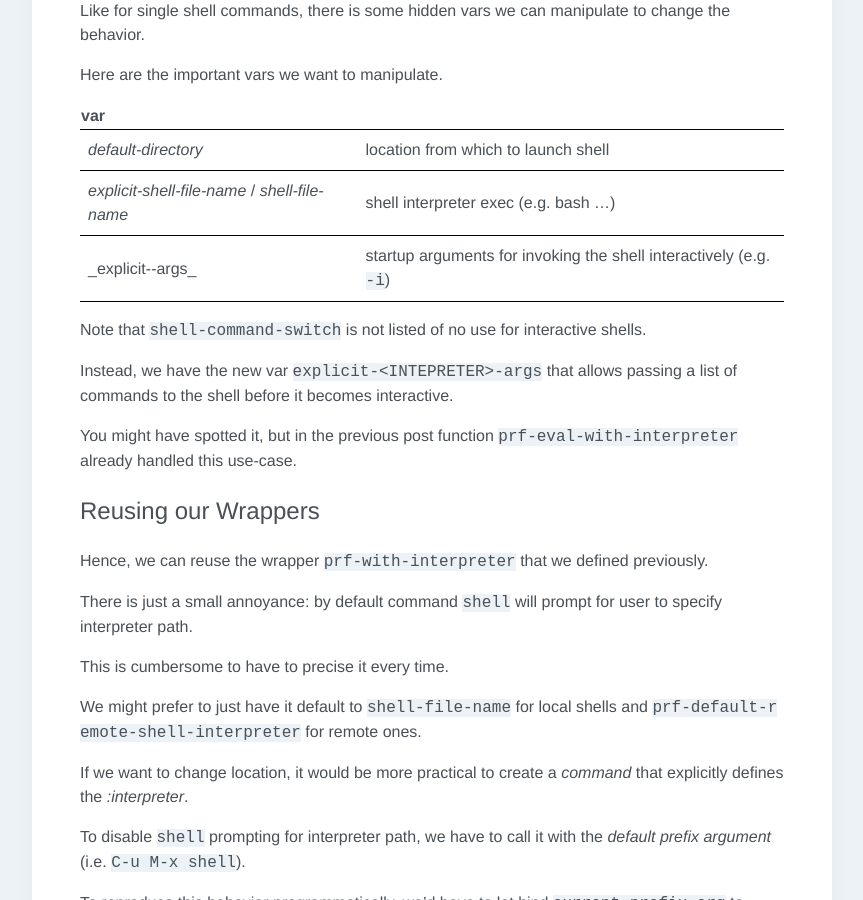
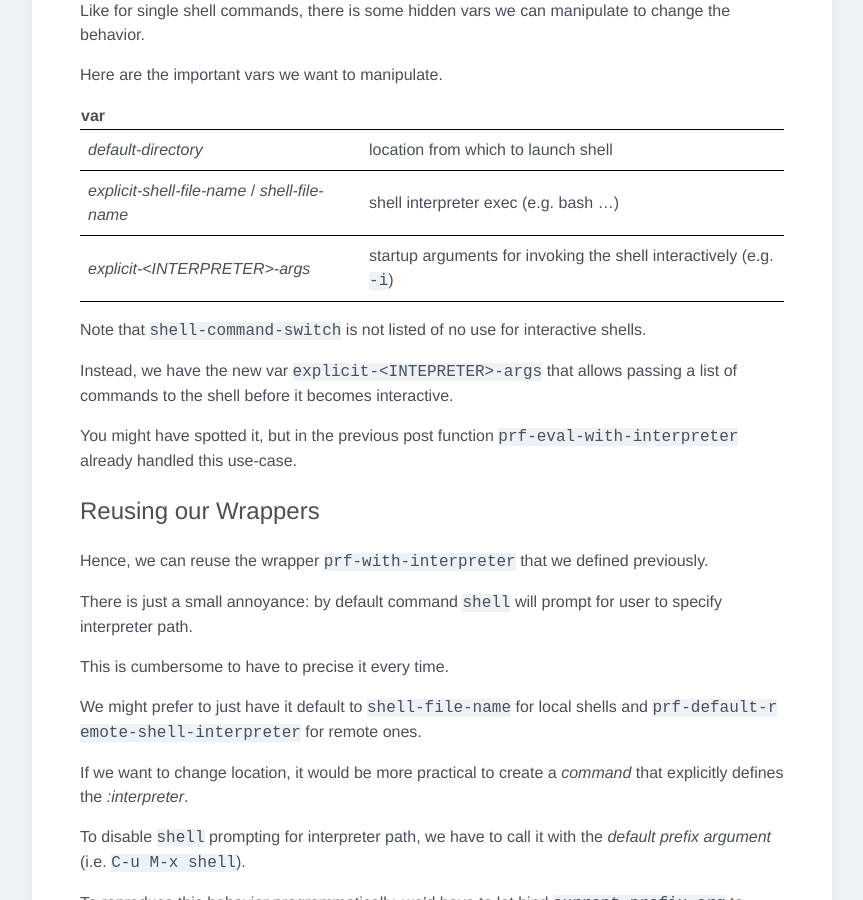
Before and after one commit to p3r7/blog, a Jekyll site: the page built from _posts/2020-01-21-painless-emacs-interactive-shells.md, in a window 1280 px wide and 900 px high, scrolled down 573 px. Shown: the whole window, without its empty margins (208-1071 px from the left). Built offline with Jekyll 4.4.1, drawn with Linux system fonts in a browser that asks for light colours; some web fonts are replaced.

Commit message:
FIx missing escaping

```diff
--- a/_posts/2020-01-21-painless-emacs-interactive-shells.md
+++ b/_posts/2020-01-21-painless-emacs-interactive-shells.md
@@ -30,7 +30,7 @@ Here are the important vars we want to manipulate.
 | --                                             | --                                                                 |
 | _default-directory_                            | location from which to launch shell                                |
 | _explicit-shell-file-name_ / _shell-file-name_ | shell interpreter exec (e.g. bash ...)                             |
-| _explicit-<INTERPRETER>-args_                  | startup arguments for invoking the shell interactively (e.g. `-i`) |
+| _explicit-\<INTERPRETER\>-args_                | startup arguments for invoking the shell interactively (e.g. `-i`) |
 
 Note that `shell-command-switch` is not listed of no use for interactive shells.
 
```
